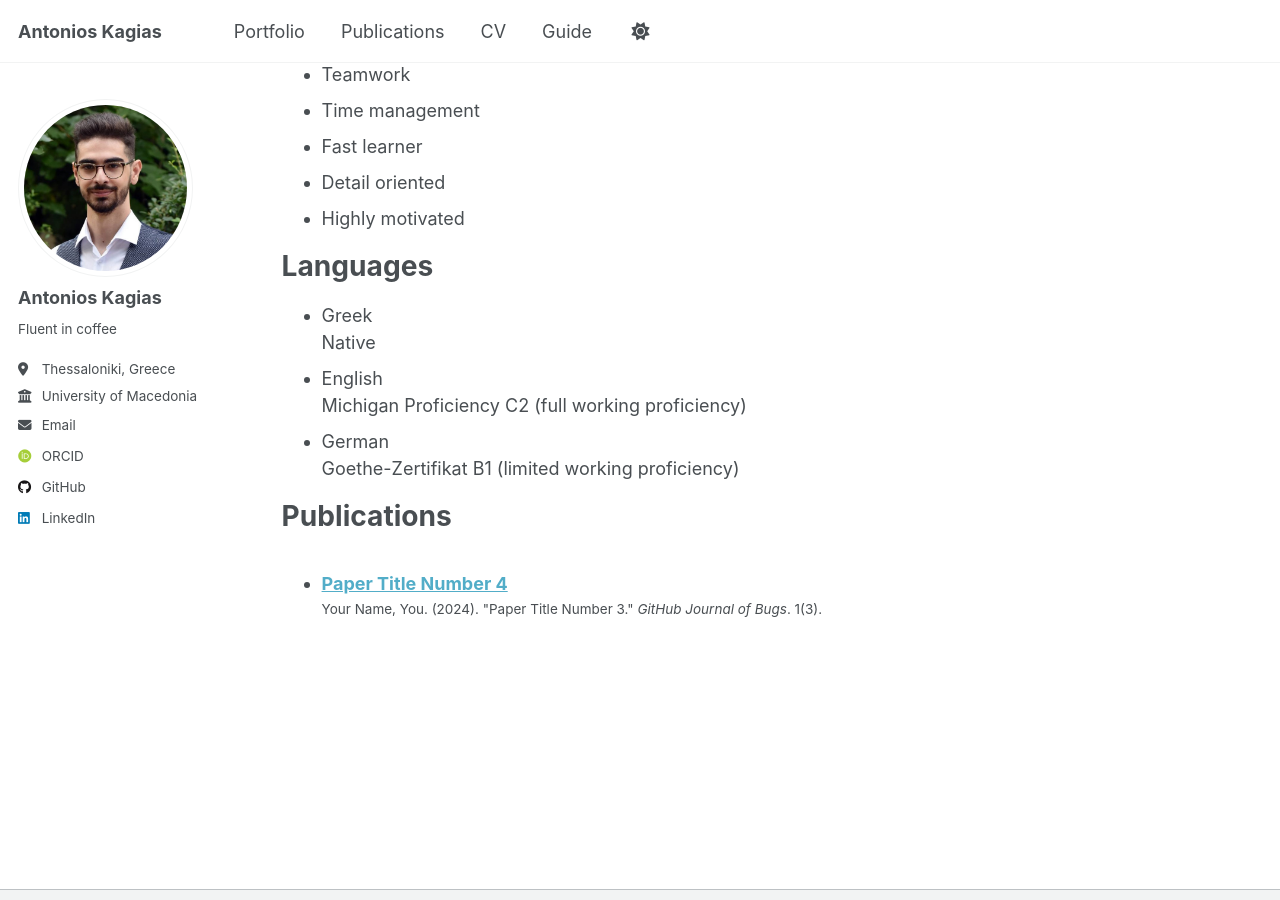
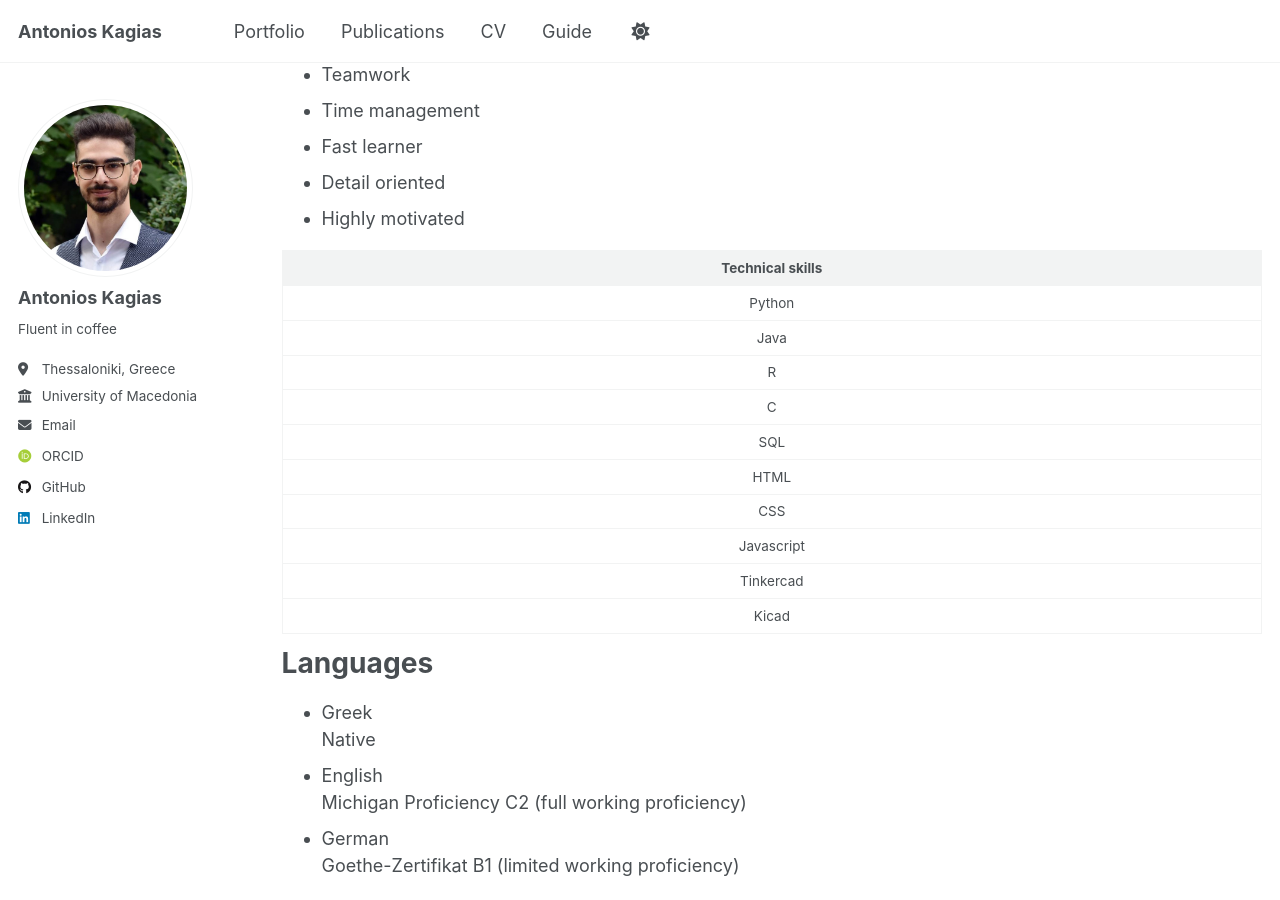
Before and after one commit to Antonios-Kagias/antonios-kagias.github.io, a Jekyll site: the page built from _pages/cv.md, in a window 1280 px wide and 900 px high, scrolled down 1340 px. Built offline with Jekyll 4.4.1, drawn with Linux system fonts in a browser that asks for light colours; some web fonts are replaced.

Commit message:
Add table in CV

```diff
--- a/_pages/cv.md
+++ b/_pages/cv.md
@@ -52,6 +52,20 @@ Skills
 * Detail oriented
 * Highly motivated
 
+| Technical skills  |
+| :----:        |
+| Python      |
+| Java   |
+| R   |
+| C   |
+| SQL   |
+| HTML   |
+| CSS   |
+| Javascript   |
+| Tinkercad   |
+| Kicad   |
+
+
 Languages
 ======
 * Greek
```
